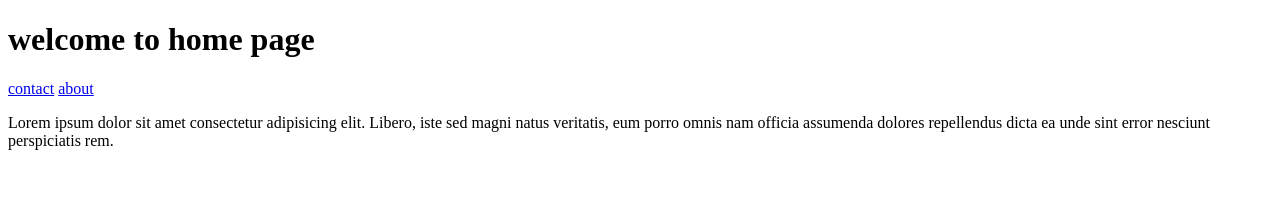
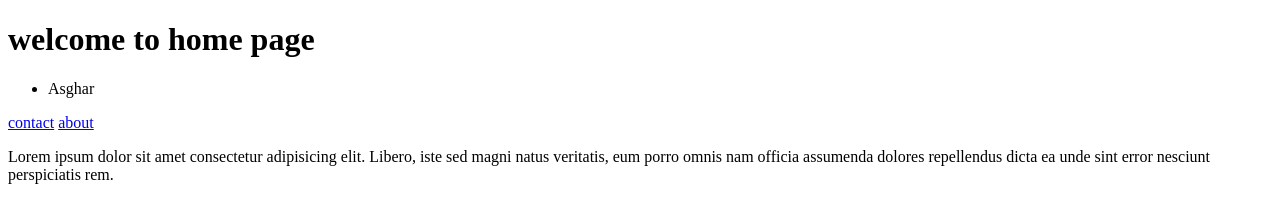
Before and after one commit to aliasghar0243/project, a plain HTML site: page index.html in a window 1280 px wide. Drawn offline with Linux system fonts and the light colour scheme.

Commit message:
add ul to index.html

```diff
--- a/index.html
+++ b/index.html
@@ -7,6 +7,10 @@
 </head>
 <body>
     <h1>welcome to home page</h1>
+    <ul>
+      <li>Asghar</li>
+    </ul>
+
     <header>
         <nav>
             <a href="contact.html">contact</a>
```
Also changed, not shown: js/main.js.txt (deleted), 1 other file.
